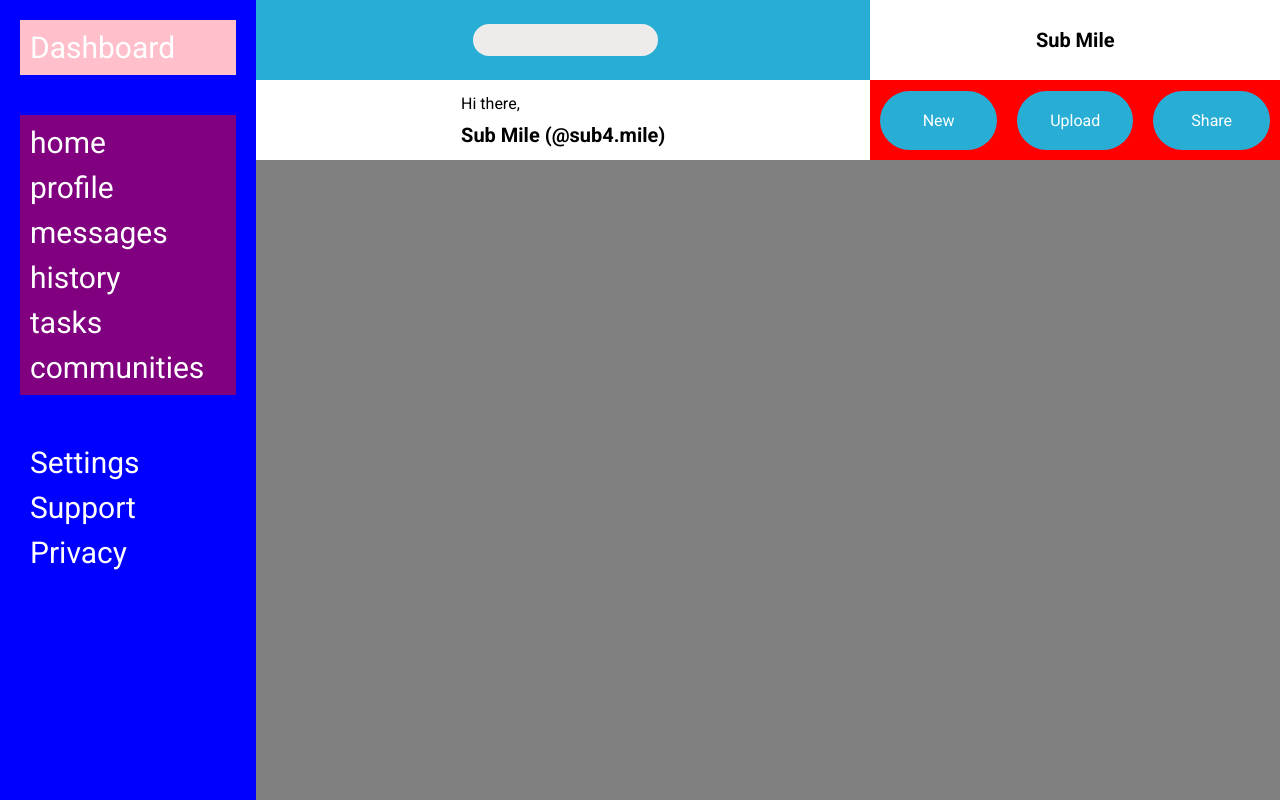
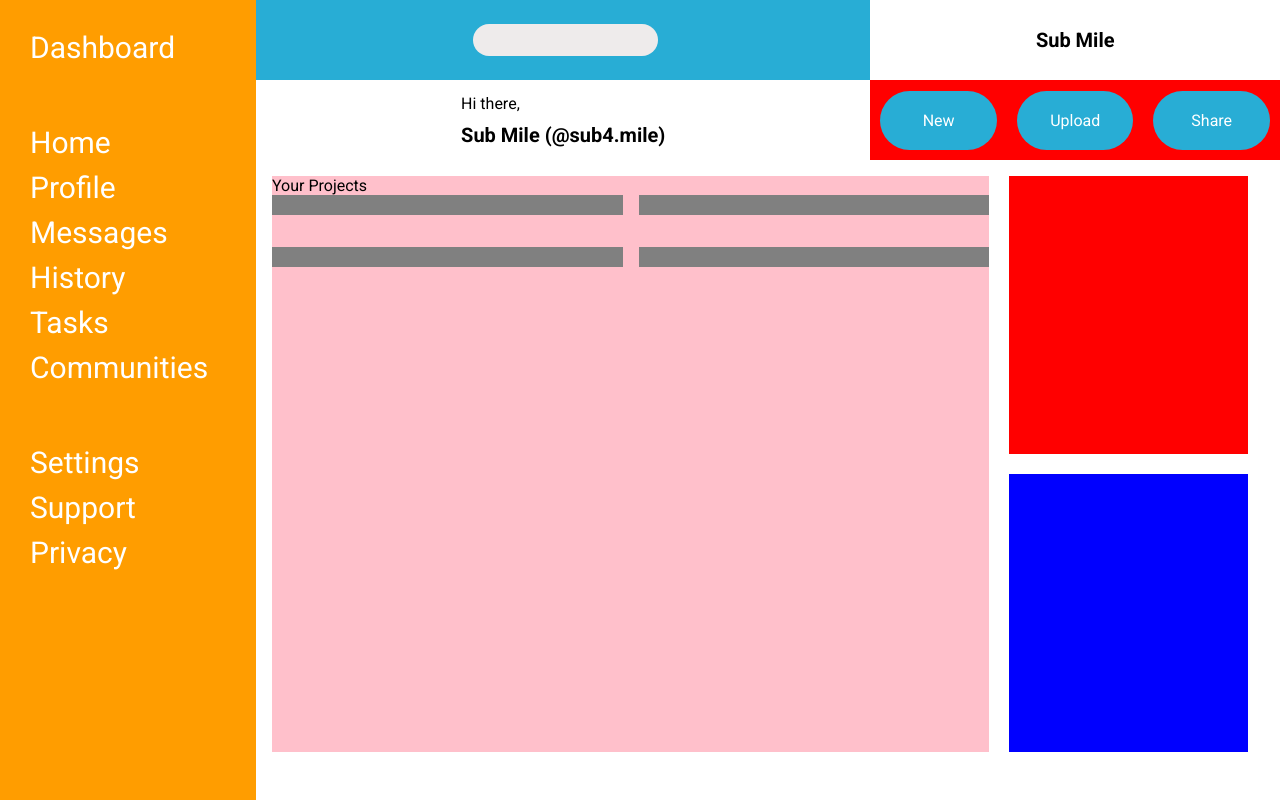
Before and after one commit to hhoot25/admin_dashboard, a plain HTML site: page index.html in a window 1280 px wide. Drawn offline with Linux system fonts and the light colour scheme.

Commit message:
added to main-content structure

```diff
--- a/index.html
+++ b/index.html
@@ -16,12 +16,12 @@
             <div class="dashboard item">Dashboard</div>
         </div>
         <div class="navigation">
-            <div class="home item" item>home</div>
-            <div class="profile item">profile</div>
-            <div class="messages item">messages</div>
-            <div class="history item">history</div>
-            <div class="tasks item">tasks</div>
-            <div class="communities item">communities</div>
+            <div class="home item" item>Home</div>
+            <div class="profile item">Profile</div>
+            <div class="messages item">Messages</div>
+            <div class="history item">History</div>
+            <div class="tasks item">Tasks</div>
+            <div class="communities item">Communities</div>
         </div>
         <div class="setting">
             <div class="settings item">Settings</div>
@@ -49,6 +49,20 @@
             <div id="share">Share</div>
         </div>
     </div>
-    <div id="main-content"></div>
+    <div id="main-content">
+        <div id="projects">
+            <div class="title">Your Projects</div>
+            <div id="flash-box">
+                <div class="flashcard"></div>
+                <div class="flashcard"></div>
+                <div class="flashcard"></div>
+                <div class="flashcard"></div>
+                <div class="flashcard"></div>
+                <div class="flashcard"></div>
+            </div>
+        </div>
+        <div id="announcements"></div>
+        <div id="trending"></div>
+    </div>
 </body>
 </html>
--- a/style.css
+++ b/style.css
@@ -14,7 +14,7 @@ body{
     display:grid;
     grid-template-rows: 1fr 4fr 5fr;
     grid-template-columns:1fr;
-    background-color:blue;
+    background-color:rgb(255, 157, 0);
     grid-row:1/3;
     grid-column:1/2;
     color:white;
@@ -30,13 +30,11 @@ body{
 }
 
 .branding{
-    background-color:pink;
     grid-row:1/2;
     grid-column:1/2;
 
 }
 .navigation{
-    background-color:purple;
 }
 
 #header{
@@ -109,8 +107,40 @@ body{
 
 
 #main-content{
-    background-color:grey;
+    display:grid;
     grid-row:2/3;
     grid-column:2/3;
+    grid-template-columns:3fr 1fr;
+    grid-template-rows:repeat(2,1fr);
+    margin:1rem 2rem 3rem 1rem;
+    gap:20px;
 
 }
+
+#projects{
+    background-color:pink;
+    grid-row:1/3;
+}
+
+#flash-box{
+    display:grid;
+    grid-template-columns:repeat(2,1fr);
+    grid-template-rows:20px 1fr 20px;
+    height:1fr;
+    gap:1rem;
+}
+
+.flashcard{
+    background-color:grey;
+    display:grid;
+}
+
+#announcements{
+    grid-area:1/2/1/3;
+    background-color:red;
+}
+
+#trending{
+    grid-area:2/2/3/3;
+    background-color:blue;
+}
```
